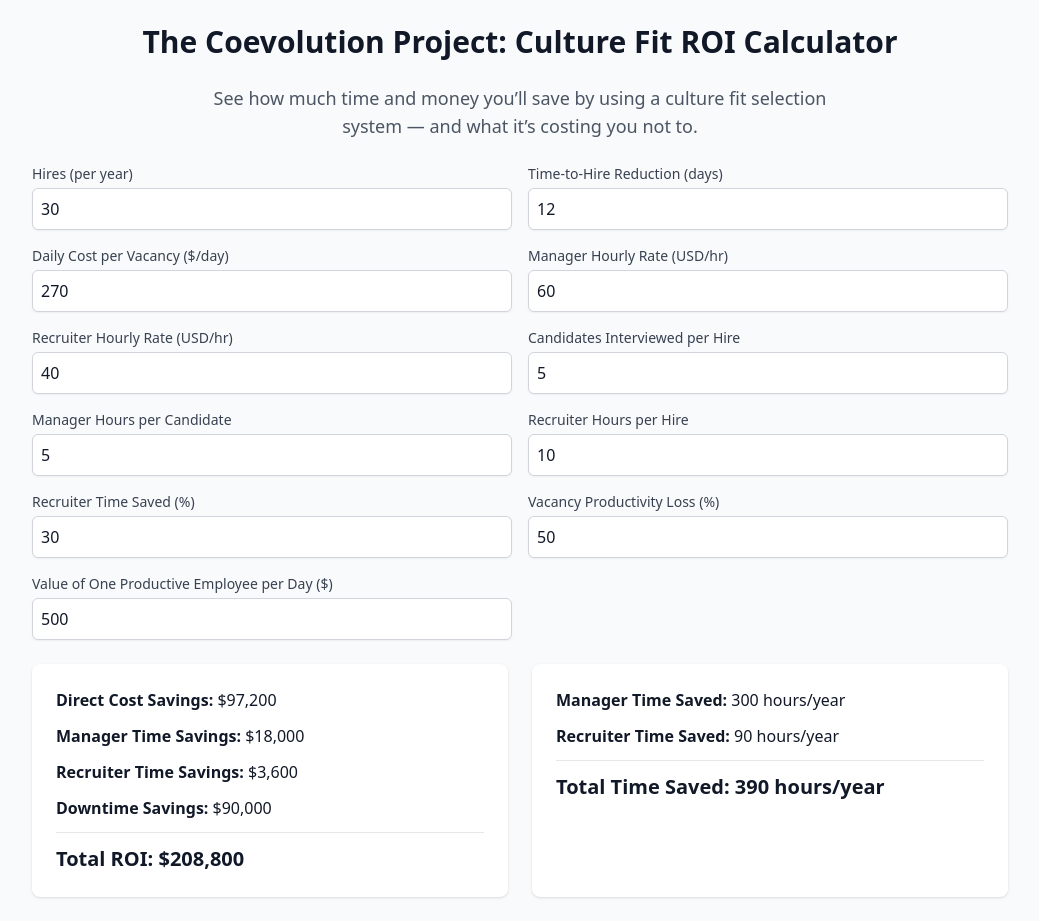
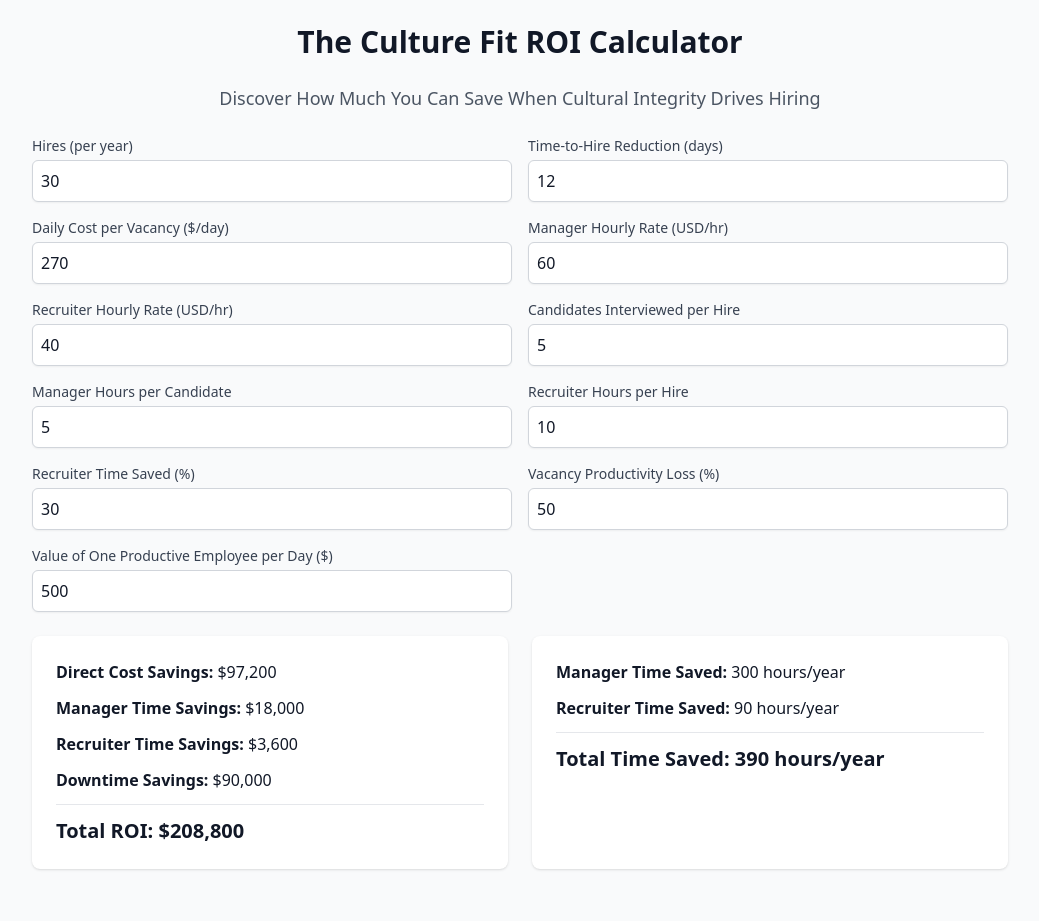
Before and after one commit to ericadenise/culture-fit-roi-calculator, a React (Vite) app: page / in a window 1280 px wide. Shown: the whole page, without its empty margins (120-1159 px from the left). After the commit the page ends 893 px from the top, so only its background shows below. Built offline with nearby package versions, Linux system fonts and the light colour scheme.

Commit message:
Update App.jsx

```diff
--- a/src/App.jsx
+++ b/src/App.jsx
@@ -72,11 +72,11 @@
   return (
     <div className="max-w-5xl mx-auto p-6 space-y-6">
       <h1 className="text-3xl font-bold text-center">
-  The Coevolution Project: Culture Fit ROI Calculator
+  The Culture Fit ROI Calculator
 </h1>
 
 <p className="text-center text-lg text-gray-600 mt-2 max-w-2xl mx-auto">
-  See how much time and money you’ll save by using a culture fit selection system — and what it’s costing you not to.
+  Discover How Much You Can Save When Cultural Integrity Drives Hiring
 </p>
 
 
```
